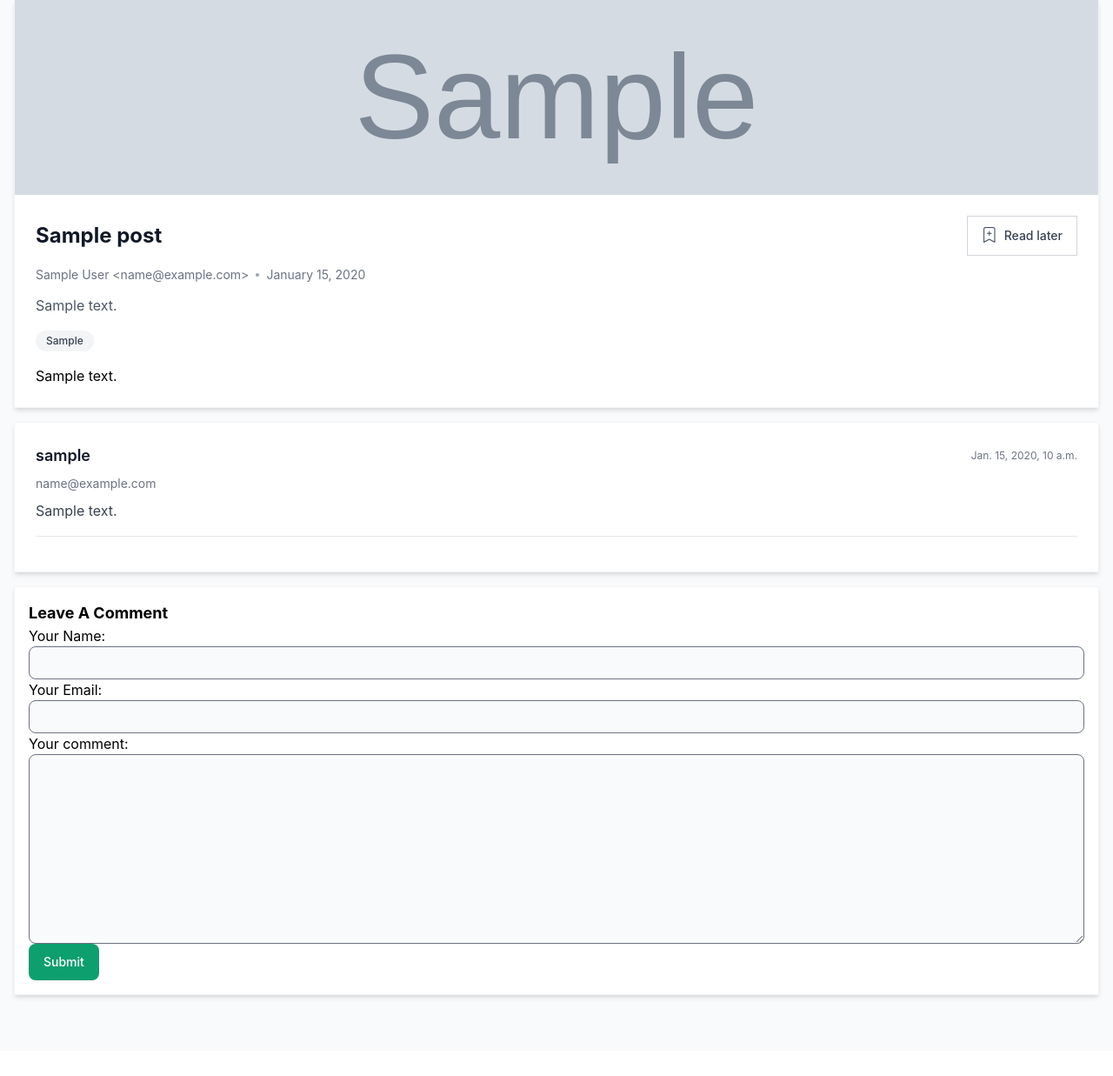
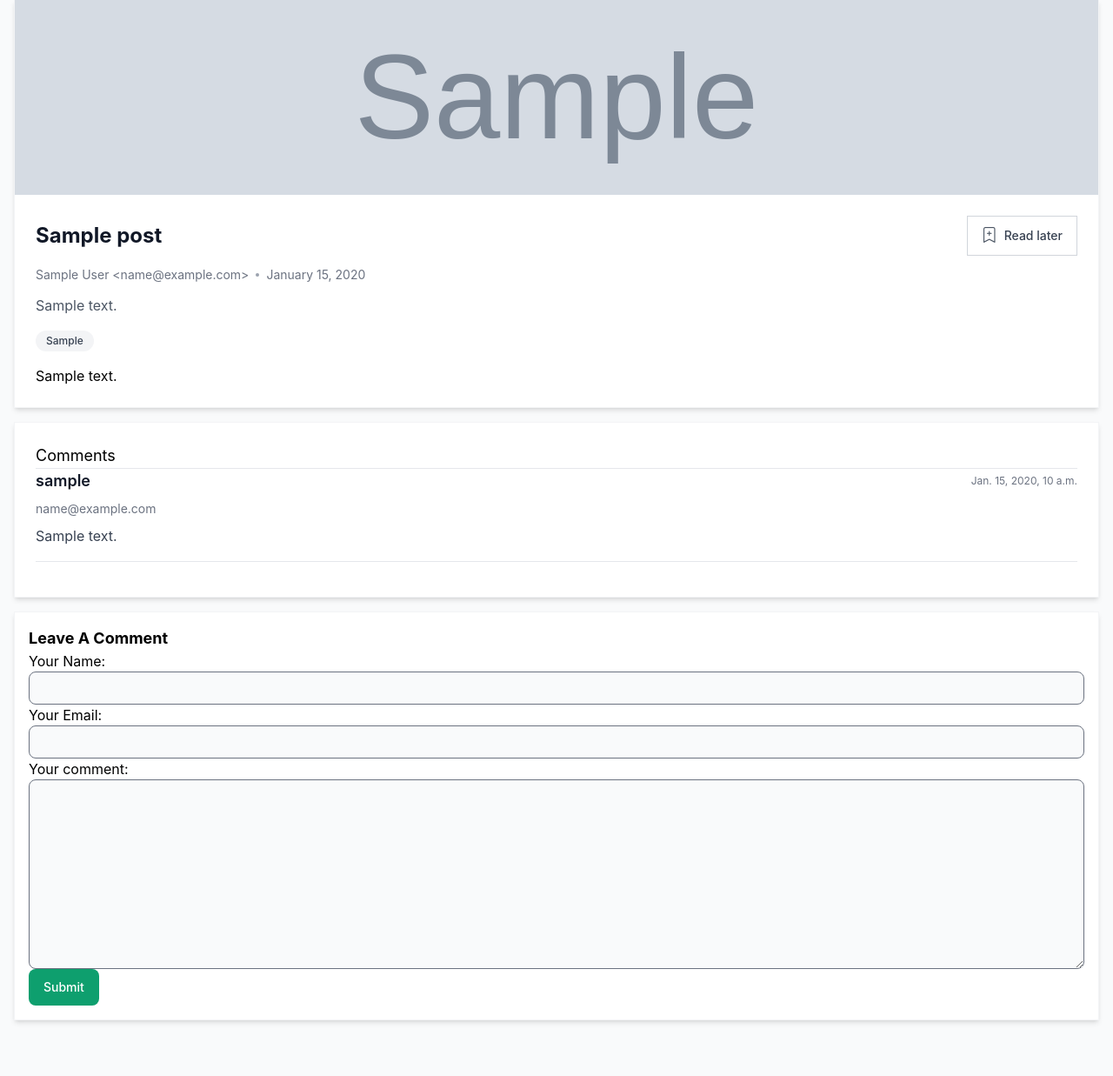
Before and after one commit to EslamKamel89/stacked_thoughts, a Django app: a page that uses blog/templates/blog/includes/post.html in a window 1280 px wide. Shown: the part 113-1350 px from the top of the page at 87% size. Before the commit the page ends 1262 px from the top, so only its background shows below. Run offline with Django 5.2, Linux system fonts and the light colour scheme; tables that the repository leaves empty hold one stand-in row (values such as "Sample post"); grey boxes marked "Sample" are stand-in pictures; some libraries are stand-ins or nearby versions.

Commit message:
feat(blog): add comments heading and extract read-later button to partial

```diff
--- a/blog/templates/blog/includes/comments.html
+++ b/blog/templates/blog/includes/comments.html
@@ -1,6 +1,8 @@
 <div
   class="bg-white rounded-2xl shadow-md hover:shadow-xl transition-all duration-300 overflow-hidden border border-gray-100 w-full mx-auto my-4 p-6"
 >
+  <h2 class="text-lg w-full">Comments</h2>
+  <hr class="my-2 text-gray-500" />
   {% for comment in comments %}
 
   <div
--- a/blog/templates/blog/includes/post.html
+++ b/blog/templates/blog/includes/post.html
@@ -19,12 +19,7 @@
         {{ post.title }}
       </a>
 
-      <button
-        class="px-4 py-2 text-sm font-medium rounded-xl border border-gray-300 text-gray-700 bg-white hover:bg-gray-100 active:bg-gray-200 transition flex items-center space-x-2"
-      >
-        <i class="bi bi-bookmark-plus text-gray-600 text-lg"></i>
-        <span>Read later</span>
-      </button>
+      {% include 'blog/includes/read-later-button.html' %}
     </div>
 
     {% include 'blog/includes/author.html'%}
--- /dev/null
+++ b/blog/templates/blog/includes/read-later-button.html
@@ -0,0 +1,10 @@
+<form action="" method="POST">
+  {% csrf_token %}
+  <input type="hidden" value="{{ post.id }}" />
+  <button
+    class="px-4 py-2 text-sm font-medium rounded-xl border border-gray-300 text-gray-700 bg-white hover:bg-gray-100 active:bg-gray-200 transition flex items-center space-x-2"
+  >
+    <i class="bi bi-bookmark-plus text-gray-600 text-lg"></i>
+    <span>Read later</span>
+  </button>
+</form>
```
